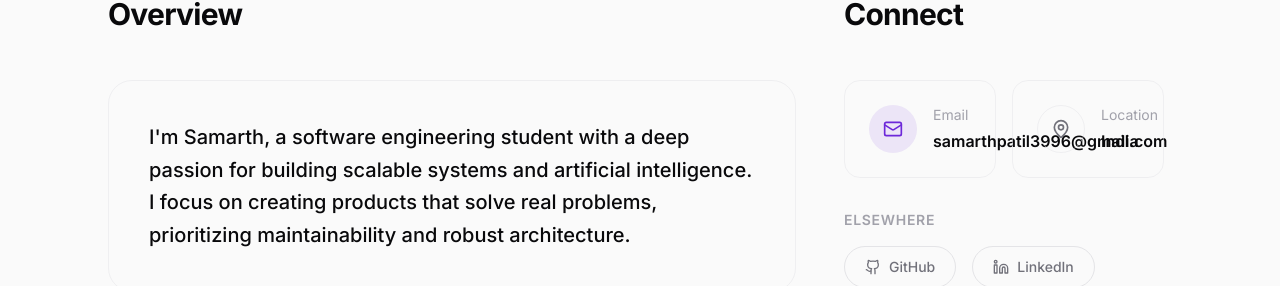
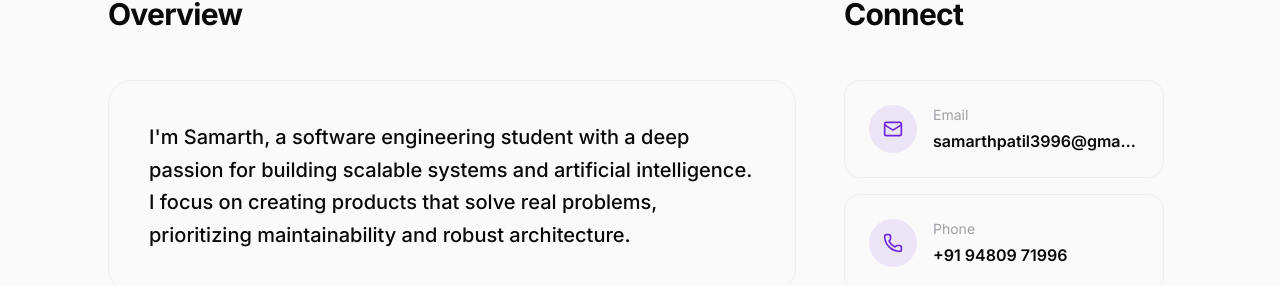
Before and after one commit to Samarth11x/portfolio-v1, a Next.js app: page /contact in a window 1280 px wide. Shown: the part 530-816 px from the top of the page. Built offline with nearby package versions, Linux system fonts and the light colour scheme; no server answers.

Commit message:
style: center engineering header and fix contact grid overflow

```diff
--- a/app/engineering/page.tsx
+++ b/app/engineering/page.tsx
@@ -22,7 +22,7 @@ export default function EngineeringPage() {
         <Container>
 
           {/* Header */}
-          <div className="max-w-3xl mb-12 animate-slide-up">
+          <div className="max-w-3xl mx-auto text-center mb-12 animate-slide-up">
             <h1 className="text-4xl md:text-5xl lg:text-6xl font-bold tracking-tight mb-6 text-foreground">
               Proof of Engineering
             </h1>
--- a/components/recruiter/ContactGrid.tsx
+++ b/components/recruiter/ContactGrid.tsx
@@ -1,25 +1,38 @@
 import { contactContent } from '@/content/contact';
-import { Mail, MapPin } from 'lucide-react';
+import { Mail, MapPin, Phone } from 'lucide-react';
 
 export function ContactGrid() {
   return (
-    <div className="grid grid-cols-1 sm:grid-cols-2 gap-4">
-      <a href={`mailto:${contactContent.email}`} className="p-6 rounded-2xl bg-surface border border-border/50 hover:border-accent/50 transition-colors flex items-center gap-4 group cursor-pointer">
+    <div className="flex flex-col gap-4">
+      <a href={`mailto:${contactContent.email}`} className="p-6 rounded-2xl bg-surface border border-border/50 hover:border-accent/50 transition-colors flex items-center gap-4 group cursor-pointer w-full">
         <div className="w-12 h-12 rounded-full bg-accent/10 flex items-center justify-center shrink-0 group-hover:scale-110 transition-transform">
           <Mail className="w-5 h-5 text-accent" />
         </div>
-        <div>
+        <div className="min-w-0 flex-1">
           <p className="text-sm text-foreground-subtle mb-1">Email</p>
-          <p className="text-base font-semibold text-foreground">{contactContent.email}</p>
+          <p className="text-base font-semibold text-foreground truncate">{contactContent.email}</p>
         </div>
       </a>
-      <div className="p-6 rounded-2xl bg-surface border border-border/50 flex items-center gap-4">
+
+      {contactContent.phone && (
+        <a href={`tel:${contactContent.phone.replace(/[^0-9+]/g, '')}`} className="p-6 rounded-2xl bg-surface border border-border/50 hover:border-accent/50 transition-colors flex items-center gap-4 group cursor-pointer w-full">
+          <div className="w-12 h-12 rounded-full bg-accent/10 flex items-center justify-center shrink-0 group-hover:scale-110 transition-transform">
+            <Phone className="w-5 h-5 text-accent" />
+          </div>
+          <div className="min-w-0 flex-1">
+            <p className="text-sm text-foreground-subtle mb-1">Phone</p>
+            <p className="text-base font-semibold text-foreground truncate">{contactContent.phone}</p>
+          </div>
+        </a>
+      )}
+
+      <div className="p-6 rounded-2xl bg-surface border border-border/50 flex items-center gap-4 w-full">
         <div className="w-12 h-12 rounded-full bg-surface-hover flex items-center justify-center shrink-0 border border-border/50">
           <MapPin className="w-5 h-5 text-foreground-muted" />
         </div>
-        <div>
+        <div className="min-w-0 flex-1">
           <p className="text-sm text-foreground-subtle mb-1">Location</p>
-          <p className="text-base font-semibold text-foreground">{contactContent.location}</p>
+          <p className="text-base font-semibold text-foreground truncate">{contactContent.location}</p>
         </div>
       </div>
     </div>
--- a/content/contact.ts
+++ b/content/contact.ts
@@ -1,5 +1,6 @@
 export const contactContent = {
   email: "samarthpatil3996@gmail.com",
+  phone: "+91 94809 71996",
   location: "India",
   availabilityText: "Available for internships and open-source collaboration."
 };
```
